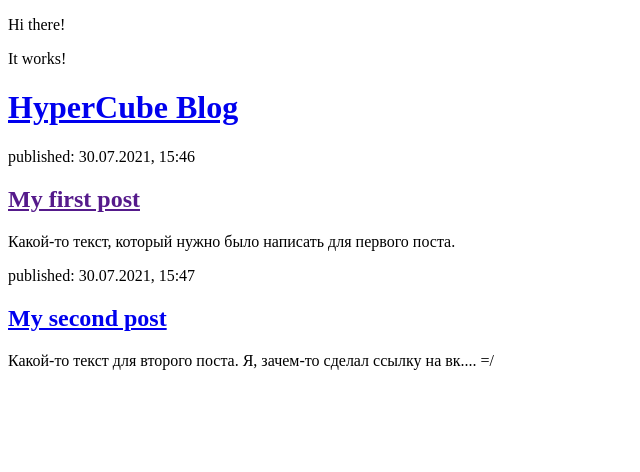
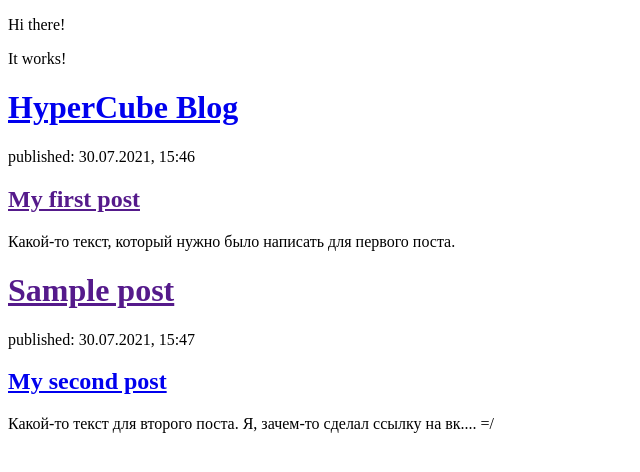
Before and after one commit to Xeont88/Django-fisrt-app, a Django app: template blog/templates/blog/post_list.html in a window 1280 px wide. Shown: the top 472 px of the page, without its empty margins (0-640 px from the left). Run offline with Django 3.2, Linux system fonts and the light colour scheme; the template is opened without the code that fills it: most values are stand-ins (such as "Sample title", 1, 10 or a date in 2020).

Commit message:
Промежуточный коммит

```diff
--- a/blog/templates/blog/post_list.html
+++ b/blog/templates/blog/post_list.html
@@ -19,6 +19,11 @@
         </div>
 
         <div>
+            {% for post in posts %}
+                <div>
+                    <h1><a href="">{{ post.title }}</a></h1>
+                </div>
+            {% endfor %}
         </div>
 
         <div>
@@ -26,6 +31,8 @@
             <h2><a href="https://vk.com">My second post</a></h2>
             <p>Какой-то текст для второго поста. Я, зачем-то сделал ссылку на вк.... =/</p>
         </div>
+
+
 </body>
 </html>
 
--- a/blog/views.py
+++ b/blog/views.py
@@ -1,7 +1,9 @@
 from django.shortcuts import render
+from .models import Post
+from django.utils import timezone
 
 # Create your views here.
 
-
 def post_list(request):
-    return render(request, 'blog/post_list.html', {})
+    posts = Post.objects.filter(published_date__lte=timezone.now()).order_by('published_date')
+    return render(request, 'blog/post_list.html', {'posts':posts})
```
